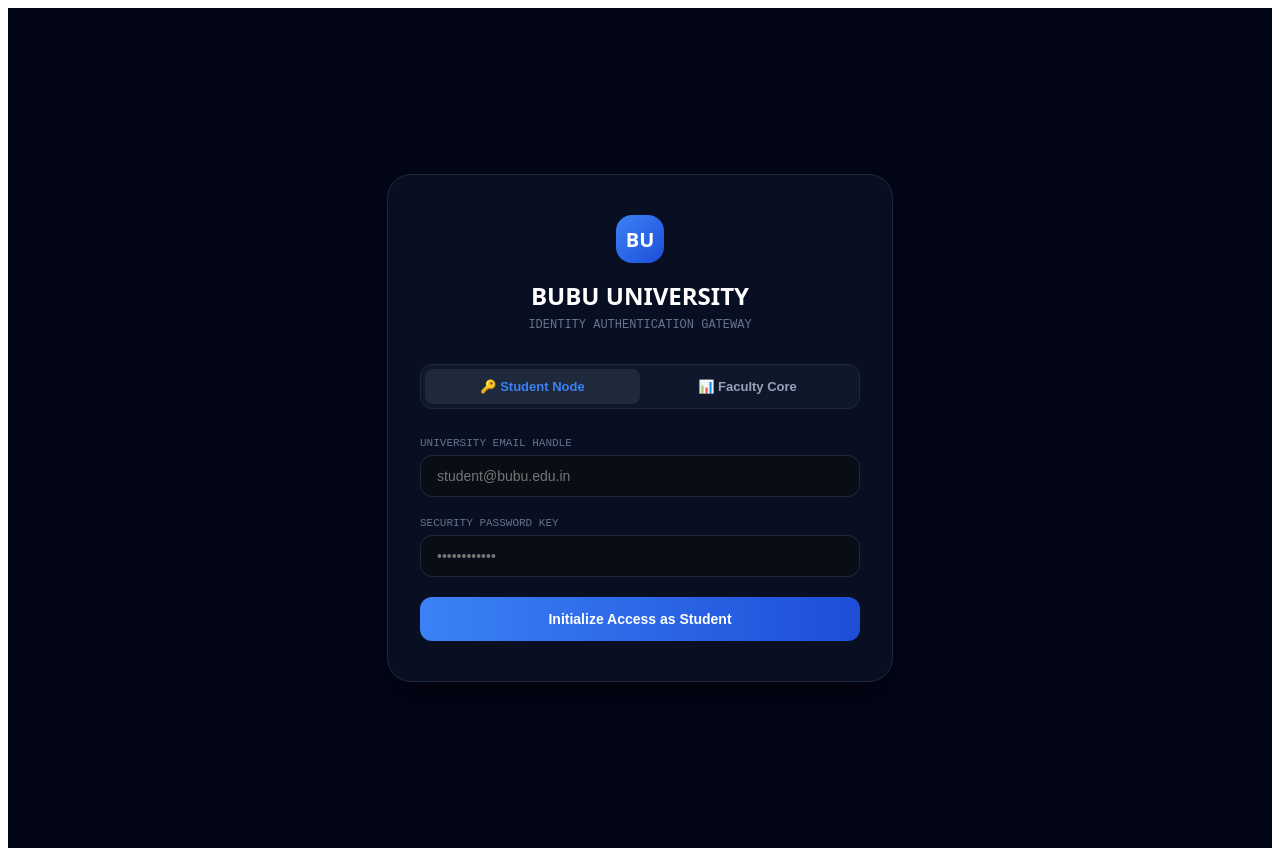
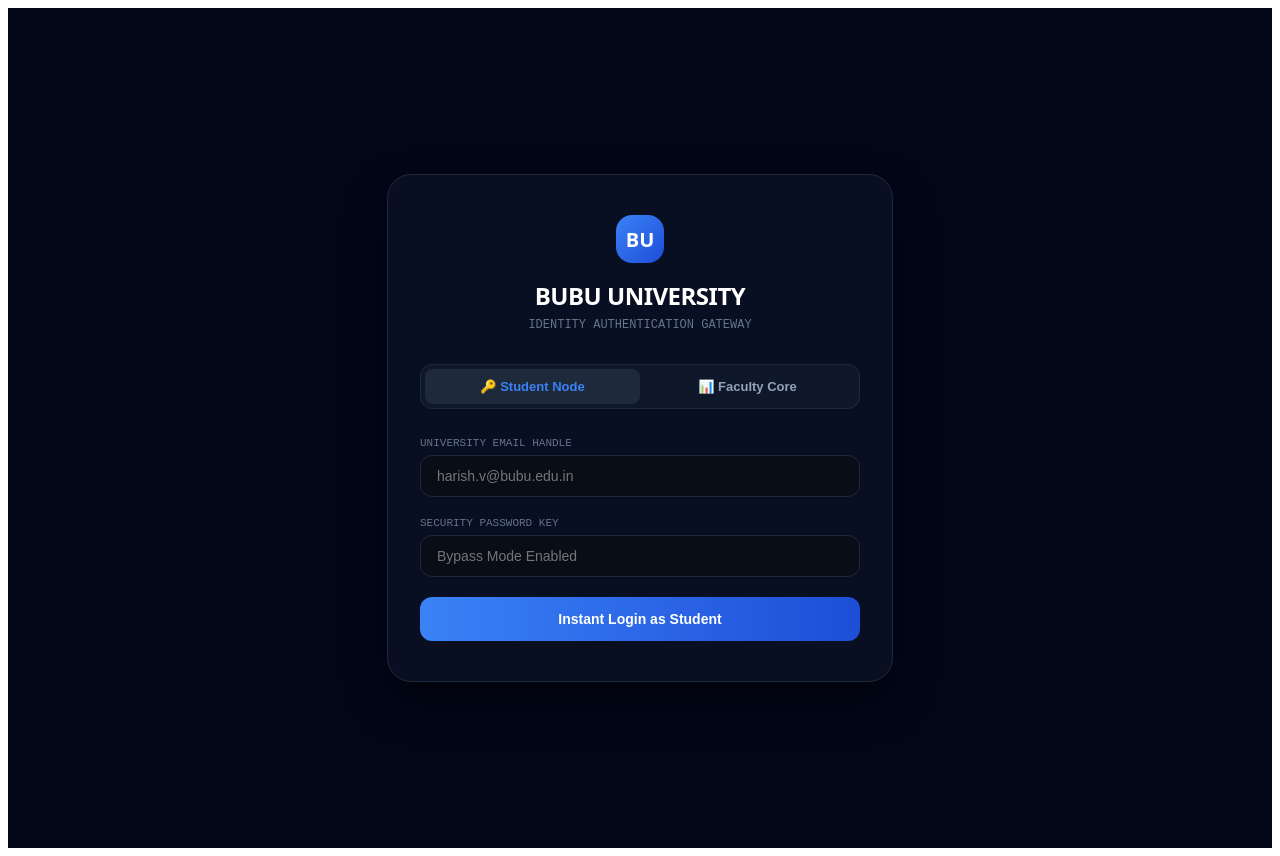
Before and after one commit to saithrishadaggupati/-SmartAttendance-Anti-Proxy-Tracker, a React (Vite) app: page / in a window 1280 px wide. Built offline with nearby package versions, Linux system fonts and the light colour scheme.

Commit message:
Hotfix: Removed credential validation blocks to enable instant bypass login setup

```diff
--- a/src/components/LoginForm.tsx
+++ b/src/components/LoginForm.tsx
@@ -6,33 +6,21 @@ export default function LoginForm() {
   const [role, setRole] = useState<'student' | 'professor'>('student');
   const [email, setEmail] = useState('');
   const [password, setPassword] = useState('');
-  const [error, setError] = useState('');
   const [isConnecting, setIsConnecting] = useState(false);
 
   const handleSubmit = (e: React.FormEvent) => {
     e.preventDefault();
-    setError('');
     setIsConnecting(true);
 
-    if (!email) {
-      setError('An authorized institutional signature email is required.');
-      setIsConnecting(false);
-      return;
-    }
-    if (!password) {
-      setError('Security access key clearance (password) required.');
-      setIsConnecting(false);
-      return;
-    }
-
+    // Bypassed Validation: Generates dummy fallback handles if inputs are left blank
     setTimeout(() => {
       login({
-        email: email,
-        name: role === 'student' ? 'Student Node Active' : 'Director BUBU Cluster',
+        email: email || (role === 'student' ? 'harish.v@bubu.edu.in' : 'director.bubu@bubu.edu.in'),
+        name: role === 'student' ? 'Harish Venkat' : 'Director BUBU Cluster',
         role: role
       });
       setIsConnecting(false);
-    }, 1200);
+    }, 800);
   };
 
   return (
@@ -71,36 +59,66 @@ export default function LoginForm() {
           }}>
             BU
           </div>
-          <h2 style={{ fontSize: '24px', fontWeight: 900, margin: 0 }}>BUBU UNIVERSITY</h2>
+          <h2 style={{ fontSize: '24px', fontWeight: 900, margin: 0, letterSpacing: '-0.5px' }}>
+            BUBU UNIVERSITY
+          </h2>
           <p style={{ fontSize: '12px', color: '#64748b', margin: '6px 0 0 0', fontFamily: 'monospace' }}>
             IDENTITY AUTHENTICATION GATEWAY
           </p>
         </div>
 
         <div style={{ display: 'flex', backgroundColor: '#0f172a', padding: '4px', borderRadius: '12px', border: '1px solid #1e293b', marginBottom: '28px' }}>
-          <button type="button" onClick={() => { setRole('student'); setError(''); }} style={{ flex: 1, padding: '10px', borderRadius: '8px', border: 'none', backgroundColor: role === 'student' ? '#1e293b' : 'transparent', color: role === 'student' ? '#3b82f6' : '#94a3b8', fontSize: '13px', fontWeight: 'bold', cursor: 'pointer' }}>
+          <button type="button" onClick={() => setRole('student')} style={{ flex: 1, padding: '10px', borderRadius: '8px', border: 'none', backgroundColor: role === 'student' ? '#1e293b' : 'transparent', color: role === 'student' ? '#3b82f6' : '#94a3b8', fontSize: '13px', fontWeight: 'bold', cursor: 'pointer' }}>
             🔑 Student Node
           </button>
-          <button type="button" onClick={() => { setRole('professor'); setError(''); }} style={{ flex: 1, padding: '10px', borderRadius: '8px', border: 'none', backgroundColor: role === 'professor' ? '#1e293b' : 'transparent', color: role === 'professor' ? '#a855f7' : '#94a3b8', fontSize: '13px', fontWeight: 'bold', cursor: 'pointer' }}>
+          <button type="button" onClick={() => setRole('professor')} style={{ flex: 1, padding: '10px', borderRadius: '8px', border: 'none', backgroundColor: role === 'professor' ? '#1e293b' : 'transparent', color: role === 'professor' ? '#a855f7' : '#94a3b8', fontSize: '13px', fontWeight: 'bold', cursor: 'pointer' }}>
             📊 Faculty Core
           </button>
         </div>
 
-        {error && <div style={{ backgroundColor: 'rgba(239, 68, 68, 0.1)', border: '1px solid rgba(239, 68, 68, 0.2)', color: '#f87171', padding: '12px 16px', borderRadius: '12px', fontSize: '12px', marginBottom: '20px' }}>⚠️ {error}</div>}
-
         <form onSubmit={handleSubmit} style={{ display: 'flex', flexDirection: 'column', gap: '20px' }}>
           <div>
-            <label style={{ display: 'block', fontSize: '11px', fontFamily: 'monospace', color: '#64748b', textTransform: 'uppercase', marginBottom: '6px' }}>University Email Handle</label>
-            <input type="email" value={email} onChange={(e) => setEmail(e.target.value)} placeholder={role === 'student' ? 'student@bubu.edu.in' : 'director.bubu@bubu.edu.in'} style={{ width: '100%', padding: '12px 16px', backgroundColor: '#090d16', border: '1px solid #1e293b', borderRadius: '12px', color: '#ffffff', fontSize: '14px', outline: 'none', boxSizing: 'border-box' }} />
+            <label style={{ display: 'block', fontSize: '11px', fontFamily: 'monospace', color: '#64748b', textTransform: 'uppercase', marginBottom: '6px' }}>
+              University Email Handle
+            </label>
+            <input
+              type="email"
+              value={email}
+              onChange={(e) => setEmail(e.target.value)}
+              placeholder={role === 'student' ? 'harish.v@bubu.edu.in' : 'director.bubu@bubu.edu.in'}
+              style={{ width: '100%', padding: '12px 16px', backgroundColor: '#090d16', border: '1px solid #1e293b', borderRadius: '12px', color: '#ffffff', fontSize: '14px', outline: 'none', boxSizing: 'border-box' }}
+            />
           </div>
 
           <div>
-            <label style={{ display: 'block', fontSize: '11px', fontFamily: 'monospace', color: '#64748b', textTransform: 'uppercase', marginBottom: '6px' }}>Security Password Key</label>
-            <input type="password" value={password} onChange={(e) => setPassword(e.target.value)} placeholder="••••••••••••" style={{ width: '100%', padding: '12px 16px', backgroundColor: '#090d16', border: '1px solid #1e293b', borderRadius: '12px', color: '#ffffff', fontSize: '14px', outline: 'none', boxSizing: 'border-box' }} />
+            <label style={{ display: 'block', fontSize: '11px', fontFamily: 'monospace', color: '#64748b', textTransform: 'uppercase', marginBottom: '6px' }}>
+              Security Password Key
+            </label>
+            <input
+              type="password"
+              value={password}
+              onChange={(e) => setPassword(e.target.value)}
+              placeholder="Bypass Mode Enabled"
+              style={{ width: '100%', padding: '12px 16px', backgroundColor: '#090d16', border: '1px solid #1e293b', borderRadius: '12px', color: '#ffffff', fontSize: '14px', outline: 'none', boxSizing: 'border-box' }}
+            />
           </div>
 
-          <button type="submit" disabled={isConnecting} style={{ width: '100%', padding: '14px', background: role === 'student' ? 'linear-gradient(to right, #3b82f6, #1d4ed8)' : 'linear-gradient(to right, #a855f7, #7c3aed)', color: '#ffffff', border: 'none', borderRadius: '12px', fontSize: '14px', fontWeight: 'bold', cursor: 'pointer' }}>
-            {isConnecting ? 'Verifying Identity Vector...' : `Initialize Access as ${role === 'student' ? 'Student' : 'Professor'}`}
+          <button
+            type="submit"
+            disabled={isConnecting}
+            style={{
+              width: '100%',
+              padding: '14px',
+              background: role === 'student' ? 'linear-gradient(to right, #3b82f6, #1d4ed8)' : 'linear-gradient(to right, #a855f7, #7c3aed)',
+              color: '#ffffff',
+              border: 'none',
+              borderRadius: '12px',
+              fontSize: '14px',
+              fontWeight: 'bold',
+              cursor: 'pointer'
+            }}
+          >
+            {isConnecting ? 'Bypassing Gate Matrix...' : `Instant Login as ${role === 'student' ? 'Student' : 'Professor'}`}
           </button>
         </form>
       </div>
```
